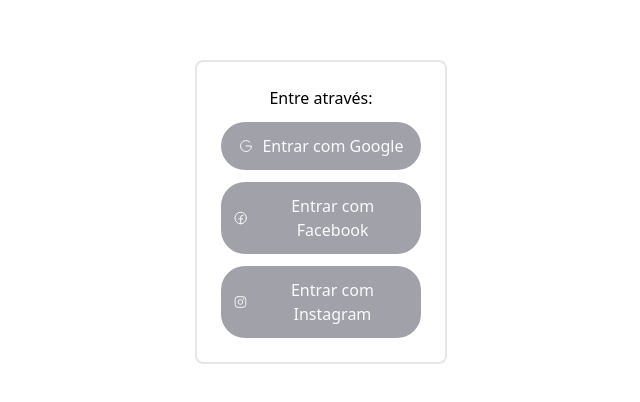
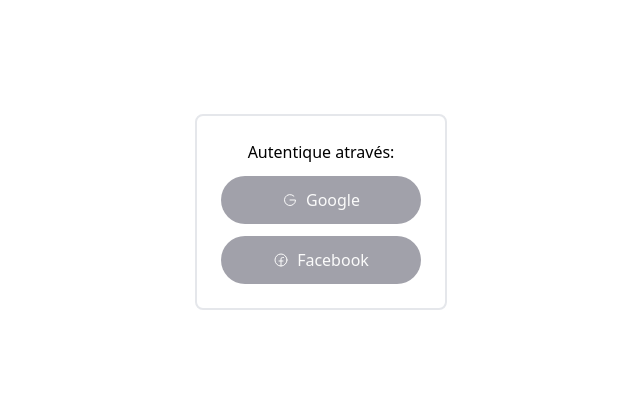
Before and after one commit to ViniciusRCSilva/MangaShop, a React (Vite) app: page /autenticacao in a window 1280 px wide. Shown: the part 188-590 px from the top of the page, without its empty margins (319-959 px from the left). Built offline with nearby package versions, Linux system fonts and the light colour scheme; a web font is replaced by a local one.

Commit message:
some link updates

```diff
--- a/src/components/AuthContent.tsx
+++ b/src/components/AuthContent.tsx
@@ -1,26 +1,28 @@
-import { FacebookLogo, GoogleLogo, InstagramLogo } from "phosphor-react";
+import { FacebookLogo, GoogleLogo } from "phosphor-react";
+import { LinkTo } from "./LinksForHeader/LinkTo";
 
 export function AuthContent(){
     return(
         <div className="flex w-[100vw] h-[100vh] justify-center items-center">
             <div className="flex flex-col items-center bg-white p-6 rounded-lg border-2">
-                <h1>Entre através:</h1>
+                <h1 className="mb-3">Autentique através:</h1>
 
                 <div className="flex flex-col items-center">
-                    <button
+                    <div className="flex flex-row items-center justify-center w-[200px] bg-red-600 md:bg-zinc-400 hover:bg-red-600 text-zinc-50 p-3 rounded-3xl transition-colors">
+                        <GoogleLogo className="mr-2"/><LinkTo linkPath={'/cadastrar'} linkName={'Google'} />
+                    </div>
+                {/* <button
                         type="submit"
-                        className="flex flex-row items-center justify-center w-[200px] bg-zinc-400 hover:bg-red-600 text-zinc-50 p-3 rounded-3xl transition-colors mt-3"
-                    ><GoogleLogo className="mr-2"/> Entrar com Google</button>
+                        className="flex flex-row items-center justify-center w-[200px] bg-red-600 md:bg-zinc-400 hover:bg-red-600 text-zinc-50 p-3 rounded-3xl transition-colors"
+                    ><GoogleLogo className="mr-2"/> Google</button> */}
 
-                    <button
-                        type="submit"
-                        className="flex flex-row items-center justify-center w-[200px] bg-zinc-400 hover:bg-red-600 text-zinc-50 p-3 rounded-3xl transition-colors mt-3"
-                    ><FacebookLogo className="mr-2"/> Entrar com Facebook</button>
-
-                    <button
-                        type="submit"
-                        className="flex flex-row items-center justify-center w-[200px] bg-zinc-400 hover:bg-red-600 text-zinc-50 p-3 rounded-3xl transition-colors mt-3"
-                    ><InstagramLogo className="mr-2"/> Entrar com Instagram</button>
+                    <div className="flex flex-row items-center justify-center w-[200px] bg-red-600 md:bg-zinc-400 hover:bg-red-600 text-zinc-50 p-3 rounded-3xl transition-colors mt-3">
+                        <FacebookLogo className="mr-2"/><LinkTo linkPath={'/cadastrar'} linkName={'Facebook'} />
+                    </div>
+                {/* <button
+                            type="submit"
+                            className="flex flex-row items-center justify-center w-[200px] bg-red-600 md:bg-zinc-400 hover:bg-red-600 text-zinc-50 p-3 rounded-3xl transition-colors mt-3"
+                    ><FacebookLogo className="mr-2"/> Facebook</button> */}
                 </div>
             </div>
         </div>
--- a/src/components/Header.tsx
+++ b/src/components/Header.tsx
@@ -7,7 +7,7 @@
     MenuButton,
     MenuList,
     MenuItem
-  } from "@chakra-ui/react";
+} from "@chakra-ui/react";
 
 import {
     Popover,
@@ -92,7 +92,7 @@
                         </MenuItem>
                         <MenuItem>
                             <div className="flex flex-row items-center mt-3 text-red-600">
-                                    <LinkTo linkPath={'/'} linkName={'Sair'} />
+                                    <LinkTo linkPath={'/inicio'} linkName={'Sair'} />
                                     <Power className="ml-1"/>
                             </div>
                         </MenuItem>
@@ -136,7 +136,7 @@
                         </MenuItem>
                         <MenuItem>
                             <div className="flex flex-row items-center mt-3 text-red-600  link link-underline link-underline-black">
-                                <LinkTo linkPath={'/apresentacao'} linkName={'Sair'} />
+                                <LinkTo linkPath={'/inicio'} linkName={'Sair'} />
                                 <Power className="ml-1"/>
                             </div>
                         </MenuItem>
--- a/src/pages/Presentation.tsx
+++ b/src/pages/Presentation.tsx
@@ -1,6 +1,13 @@
-import { UserCircle, UserCirclePlus } from "phosphor-react";
+import { UserCircle, UserCirclePlus, FacebookLogo, GoogleLogo, InstagramLogo } from "phosphor-react";
 import { HeaderPresentation } from "../components/HeaderForPresentation/HeaderPresentation";
 import { LinkTo } from "../components/LinksForHeader/LinkTo";
+
+import {
+    Menu,
+    MenuButton,
+    MenuList,
+    MenuItem
+} from "@chakra-ui/react";
 
 export function Presentation(){
     return(
@@ -21,10 +28,34 @@
                     </div>
 
                 <div className="flex flex-row mt-6">
-                    <div className="flex flex-row items-center text-xl link link-underline link-underline-black mr-10">
-                        <LinkTo linkPath={'/autenticacao'} linkName={'Entrar'} />
-                        <UserCircle className="w-6 h-6 ml-1"/>
-                    </div>
+                    <Menu>
+                        <MenuButton>
+                            <div className="flex flex-row items-center text-xl link link-underline link-underline-black mr-10">
+                                <span>Entrar</span>
+                                <UserCircle className="w-6 h-6 ml-1"/>
+                            </div>
+                        </MenuButton>
+                        <MenuList className="border-2 p-3 rounded-lg">
+                            <MenuItem>
+                                <div className="flex flex-row items-center justify-center w-[200px] bg-red-600 md:bg-zinc-400 hover:bg-red-600 text-zinc-50 p-3 rounded-3xl transition-colors">
+                                    <GoogleLogo className="mr-2"/><LinkTo linkPath={'/'} linkName={'Google'} />
+                                </div>
+                            {/* <button
+                                    type="submit"
+                                    className="flex flex-row items-center justify-center w-[200px] bg-red-600 md:bg-zinc-400 hover:bg-red-600 text-zinc-50 p-3 rounded-3xl transition-colors"
+                                ><GoogleLogo className="mr-2"/> Google</button> */}
+                            </MenuItem>
+                            <MenuItem>
+                                <div className="flex flex-row items-center justify-center w-[200px] bg-red-600 md:bg-zinc-400 hover:bg-red-600 text-zinc-50 p-3 rounded-3xl transition-colors mt-3">
+                                    <FacebookLogo className="mr-2"/><LinkTo linkPath={'/'} linkName={'Facebook'} />
+                                </div>
+                            {/* <button
+                                    type="submit"
+                                    className="flex flex-row items-center justify-center w-[200px] bg-red-600 md:bg-zinc-400 hover:bg-red-600 text-zinc-50 p-3 rounded-3xl transition-colors mt-3"
+                                ><FacebookLogo className="mr-2"/> Facebook</button> */}
+                            </MenuItem>
+                        </MenuList>
+                    </Menu>
                     <div className="flex flex-row items-center text-xl link link-underline link-underline-black">
                         <LinkTo linkPath={'/autenticacao'} linkName={'Cadastrar'} />
                         <UserCirclePlus className="w-6 h-6 ml-1"/>
```
